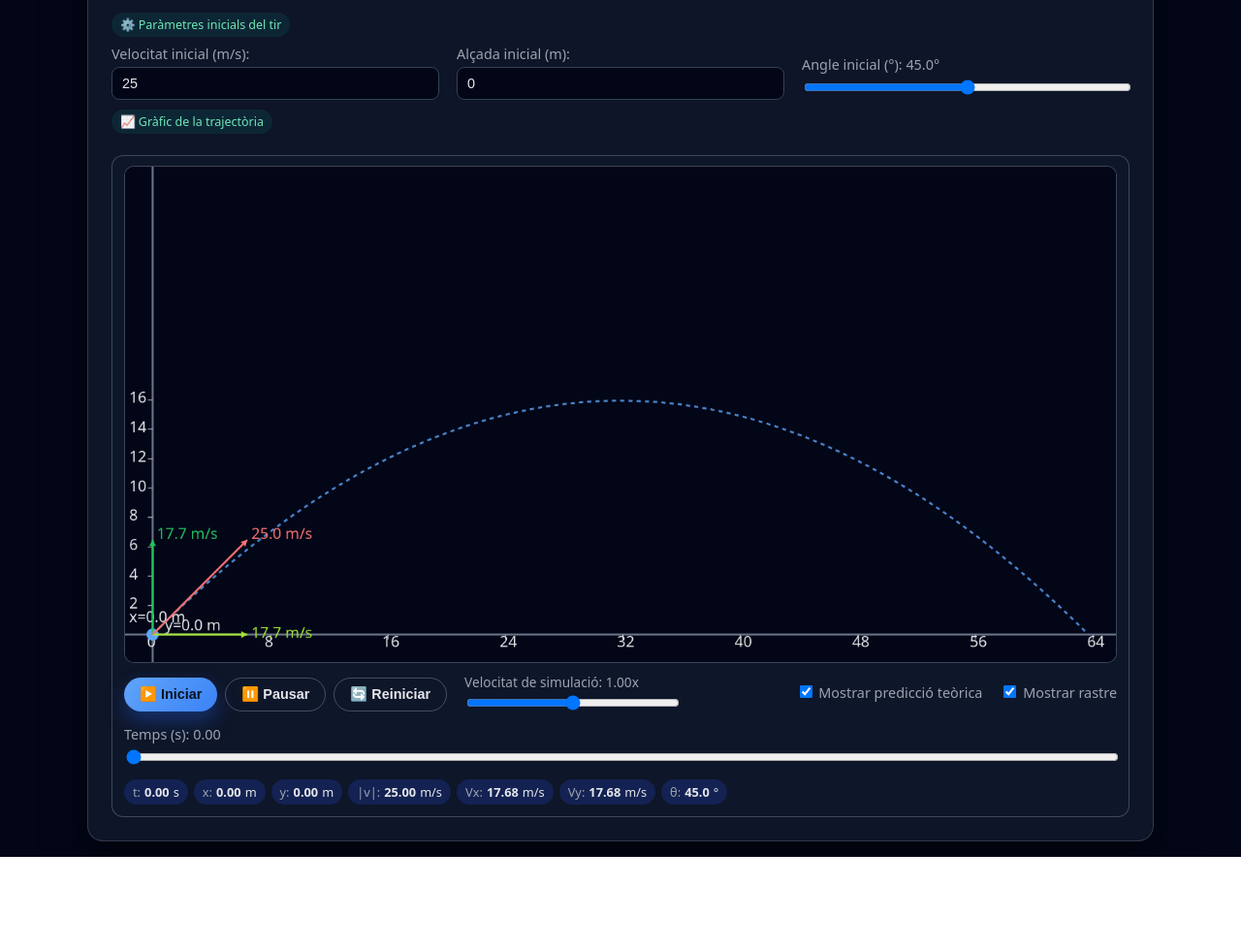
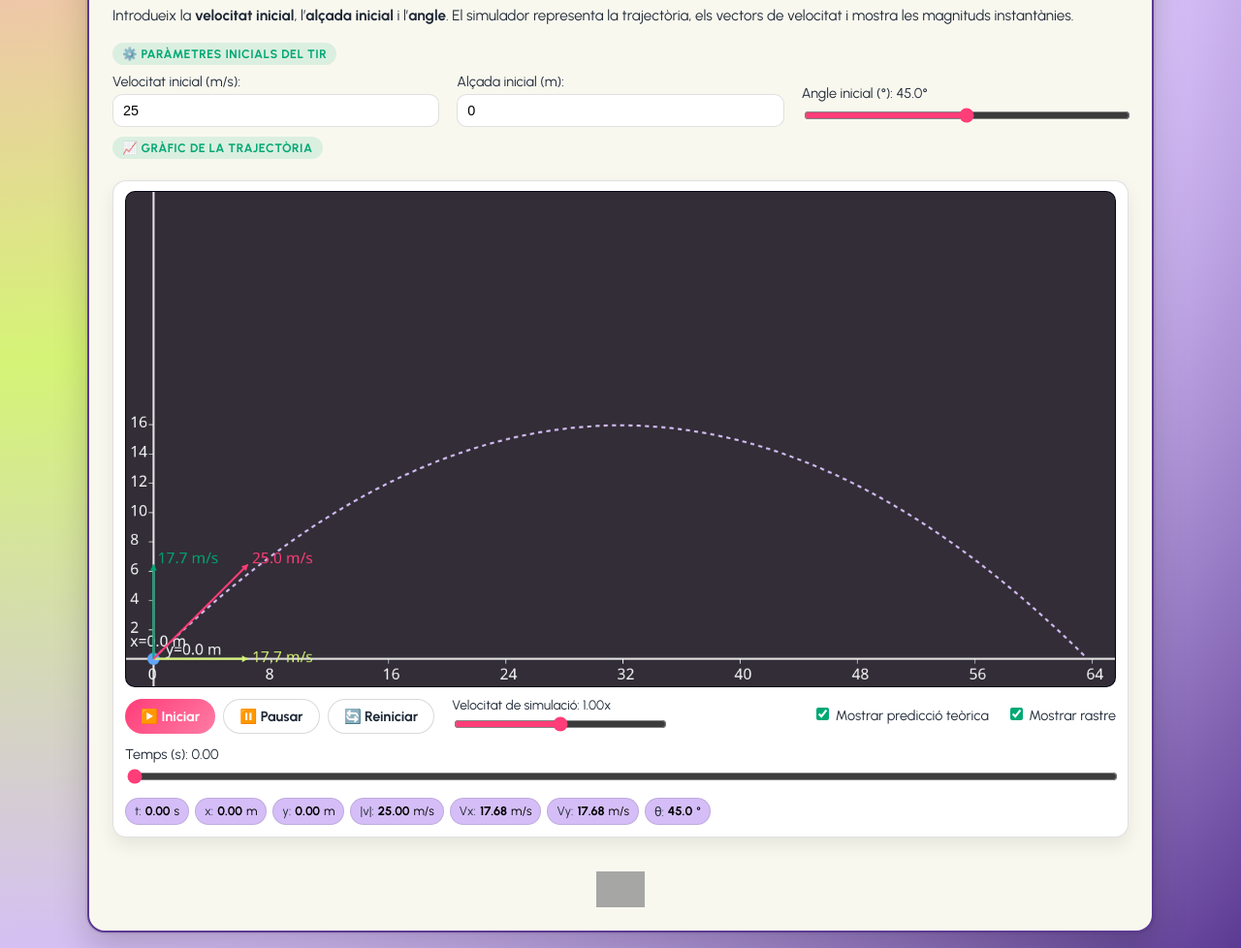
Before and after one commit to larrelacademia/tir.parabolic, a plain HTML site: page index.html in a window 1280 px wide. Shown: the part 245-1223 px from the top of the page at 97% size. Before the commit the page ends 1129 px from the top, so only its background shows below. Drawn offline with Linux system fonts and the light colour scheme; grey boxes are pictures that could not be loaded.

Commit message:
branding

```diff
--- a/index.html
+++ b/index.html
@@ -5,17 +5,26 @@
   <title>Simulador de tir parabòlic</title>
   <!-- 🔹 Important per a que sigui realment responsive al mòbil -->
   <meta name="viewport" content="width=device-width, initial-scale=1.0">
+
+  <!-- Tipografies de marca: Paytone One + Urbanist -->
+  <link rel="preconnect" href="https://fonts.googleapis.com">
+  <link rel="preconnect" href="https://fonts.gstatic.com" crossorigin>
+  <link href="https://fonts.googleapis.com/css2?family=Paytone+One&family=Urbanist:wght@300;400;600;700&display=swap" rel="stylesheet">
+
   <style>
     :root {
-      --bg: #0b1226;
-      --panel: #0e1530;
-      --accent: #60a5fa;
-      --accent2: #34d399;
-      --text: #e5e7eb;
-      --muted: #9ca3af;
-      --danger: #f97373;
-      --border: #334155;
+      /* Paleta inspirada en el manual de marca */
+      --lima: #d5f476;        /* Verd lima - fons general */
+      --blanc: #f9f8ef;     /* Blanc cru - targetes */
+      --fucsia: #ff3d78;    /* Fúcsia - accent principal */
+      --jade: #00a874;   /* Verd jade - accent secundari */
+      --text: #000000;      /* Text principal en negre */
+      --text2:  #1f2937;     /* Text suau gris fosc */
+      --danger: #ff3d78;    /* Fúcsia també per errors/avisos */
+      --border: #5c3a93;    /* Morat per a contorns */
+      --lila: #d5bef7;     /*lila claret*/
     }
+
     * { box-sizing: border-box; }
 
     body {
@@ -24,33 +33,37 @@
       display: flex;
       align-items: center;
       justify-content: center;
-      background: radial-gradient(circle at top, #111827 0, #020617 40%);
-      font-family: system-ui, -apple-system, "Segoe UI", Roboto, sans-serif;
+      background:
+        radial-gradient(circle at top left, #ffaac9 0, #d5f476 35%, #d5bef7 70%, #5c3a93 100%);
+      font-family: "Urbanist", system-ui, -apple-system, "Segoe UI", Roboto, sans-serif;
       color: var(--text);
       padding: 16px;
     }
 
     .card {
-      background: rgba(15, 23, 42, 0.95);
-      border-radius: 16px;
+      background: var(--blanc);
+      border-radius: 18px;
       padding: 20px 24px 24px;
       max-width: 1100px;
       width: 100%;
-      box-shadow: 0 20px 45px rgba(0,0,0,0.5);
-      border: 1px solid rgba(148, 163, 184, 0.25);
+      box-shadow:
+        0 18px 35px rgba(0, 0, 0, 0.18),
+        0 0 0 2px rgba(0, 0, 0, 0.05);
+      border: 2px solid var(--border);
     }
 
+    /* 🔹 Logo capçalera */
     .logo-wrap {
       display: flex;
       justify-content: center;
-      margin-bottom: 12px;
+      margin-bottom: 20px;
     }
     .logo-wrap img {
-      max-width: 180px;
+      max-width: 200px;
       width: 100%;
       height: auto;
       display: block;
-      opacity: 0.95;
+      opacity: 0.9;
       transition: opacity 0.15s ease-out, transform 0.15s ease-out;
     }
     .logo-wrap img:hover {
@@ -58,29 +71,53 @@
       transform: translateY(-1px);
     }
 
+    /* 🔹 Logo final/imagotip */
+    .logo-footer {
+      margin-top: 35px;
+      display: flex;
+      justify-content: center;
+    }
+    .logo-footer img {
+      max-width: 50px;
+      width: 100%;
+      height: auto;
+      display: block;
+      opacity: 0.9;
+      transition: opacity 0.15s ease-out, transform 0.15s ease-out;
+    }
+    .logo-footer img:hover {
+      opacity: 1;
+      transform: translateY(-1px);
+    }
+
     h1 {
       margin: 0 0 8px;
-      font-size: 1.4rem;
+      font-size: 1.5rem;
       display: flex;
       align-items: center;
       gap: 8px;
+      font-family: "Paytone One", system-ui, sans-serif;
+      letter-spacing: 0.02em;
     }
     h1 span {
       display: inline-flex;
       align-items: center;
       justify-content: center;
-      width: 26px;
-      height: 26px;
+      width: 28px;
+      height: 28px;
       border-radius: 999px;
-      background: radial-gradient(circle at 30% 30%, var(--accent2), var(--accent));
+      background: var(--jade);
       font-weight: 700;
-      font-size: 0.9rem;
-      color: #0b1120;
+      font-size: 1rem;
+      color: #ffffff;
+      box-shadow: 0 0 0 2px #ffffff;
     }
+
     .subtitle {
       margin: 0 0 16px;
-      font-size: 0.9rem;
-      color: var(--muted);
+      font-size: 0.95rem;
+      color: var(--text2);
+      line-height: 1.5;
     }
 
     .pill {
@@ -88,11 +125,14 @@
       align-items: center;
       gap: 6px;
       font-size: 0.78rem;
-      padding: 4px 9px;
+      padding: 4px 10px;
       border-radius: 999px;
-      background: rgba(15, 118, 110, 0.18);
-      color: #6ee7b7;
+      background: #00a8741f; /* verd jade molt suau */
+      color: var(--jade);
       margin-bottom: 8px;
+      font-weight: 600;
+      text-transform: uppercase;
+      letter-spacing: 0.04em;
     }
 
     .controls-grid {
@@ -107,35 +147,43 @@
       display: block;
       font-size: 0.9rem;
       margin-bottom: 4px;
-      color: var(--muted);
+      color: var(--text2);
+      font-weight: 500;
     }
+
     input[type="number"] {
       width: 100%;
       padding: 8px 10px;
-      border-radius: 8px;
-      border: 1px solid var(--border);
-      background: #020617;
-      color: #e5e7eb;
+      border-radius: 10px;
+      border: 1.5px solid rgba(0, 0, 0, 0.12);
+      background: #ffffff;
+      color: var(--text);
       font-size: 0.9rem;
       outline: none;
-      transition: border 0.15s, box-shadow 0.15s, background 0.15s;
+      transition: border 0.15s, box-shadow 0.15s, background 0.15s, transform 0.08s;
     }
     input[type="number"]:focus {
-      border-color: var(--accent);
-      box-shadow: 0 0 0 1px rgba(96,165,250,0.6);
-      background: #020617;
+      border-color: var(--fucsia);
+      box-shadow: 0 0 0 2px rgba(255, 61, 120, 0.25);
+      background: #ffffff;
+      transform: translateY(-1px);
     }
+
     input[type="range"] {
       width: 100%;
+      accent-color: var(--fucsia);
     }
 
     .checkbox-inline {
       font-size: 0.85rem;
-      color: var(--muted);
+      color: var(--text2);
       display: flex;
       flex-wrap: wrap;
       gap: 12px 18px;
       align-items: center;
+    }
+    .checkbox-inline input[type="checkbox"] {
+      accent-color: var(--jade);
     }
 
     button {
@@ -143,29 +191,38 @@
       border: none;
       padding: 8px 16px;
       font-size: 0.9rem;
-      font-weight: 600;
+      font-weight: 700;
       cursor: pointer;
       display: inline-flex;
       align-items: center;
       gap: 6px;
-      transition: transform 0.08s ease-out, box-shadow 0.12s ease-out, background 0.15s, border 0.15s;
+      transition:
+        transform 0.08s ease-out,
+        box-shadow 0.12s ease-out,
+        background 0.15s,
+        border 0.15s;
+      font-family: "Urbanist", system-ui, sans-serif;
     }
+
     .btn-primary {
-      background: linear-gradient(135deg, var(--accent), #3b82f6);
-      color: #0b1120;
-      box-shadow: 0 10px 20px rgba(37, 99, 235, 0.35);
+      background: linear-gradient(135deg, var(--fucsia), #ff7ca5);
+      color: #ffffff;
+      box-shadow: none;
     }
     .btn-primary:hover {
       transform: translateY(-1px);
-      box-shadow: 0 14px 26px rgba(37, 99, 235, 0.45);
+      box-shadow: 0 14px 22px rgba(255, 61, 120, 0.46);
     }
+
     .btn-ghost {
-      background: transparent;
-      color: var(--text);
-      border: 1px solid rgba(148, 163, 184, 0.4);
+      background: #ffffff;
+      color: var(--text2);
+      border: 1.5px solid rgba(0, 0, 0, 0.15);
     }
     .btn-ghost:hover {
-      background: rgba(15,23,42,0.9);
+      background: #ffaac91f;
+      border-color: var(--fucsia);
+      color: var(--fucsia);
       transform: translateY(-1px);
     }
 
@@ -201,18 +258,20 @@
     }
 
     .graph-card {
-      border-radius: 12px;
+      border-radius: 14px;
       padding: 10px 12px 12px;
       margin-top: 14px;
-      background: rgba(15,23,42,0.9);
-      border: 1px solid rgba(148, 163, 184, 0.35);
+      background: #ffffff;
+      border: 1.5px solid rgba(0, 0, 0, 0.12);
+      box-shadow: 0 8px 18px rgba(0, 0, 0, 0.08);
     }
+
     #stage {
       width: 100%;
       height: auto;
       max-height: 650px;
       border-radius: 10px;
-      border: 1px solid rgba(148,163,184,0.4);
+      border: 1px solid rgba(0, 0, 0, 0.15);
       background: #020617;
       display: block;
     }
@@ -230,6 +289,7 @@
       gap: 6px;
       margin-top: 10px;
     }
+
     .readout-pill {
       display: inline-flex;
       align-items: center;
@@ -237,15 +297,16 @@
       font-size: 0.8rem;
       padding: 4px 9px;
       border-radius: 999px;
-      background: rgba(30, 64, 175, 0.3);
-      color: #e5e7eb;
+      background: #d5bef7;
+      color: #000000;
+      border: 1px solid rgba(0, 0, 0, 0.1);
     }
     .readout-pill span.label {
-      color: var(--muted);
+      color: var(--text2);
     }
     .readout-pill span.value {
-      font-weight: 600;
-      color: #e5e7eb;
+      font-weight: 700;
+      color: #000000;
     }
 
     /* 🔹 Ajustos responsive per a mòbil / tablet */
@@ -256,14 +317,14 @@
       }
       .card {
         padding: 16px 14px 18px;
-        border-radius: 12px;
+        border-radius: 14px;
       }
       h1 {
-        font-size: 1.15rem;
+        font-size: 1.25rem;
         flex-wrap: wrap;
       }
       .subtitle {
-        font-size: 0.85rem;
+        font-size: 0.9rem;
       }
       .controls-grid {
         grid-template-columns: 1fr;
@@ -301,7 +362,7 @@
   <div class="card">
     <div class="logo-wrap">
       <a href="https://www.larrelacademia.cat/" target="_blank" rel="noopener noreferrer">
-        <img src="https://i.ibb.co/Q7YJTwgn/PRINCIPAL-BEIGE.png" alt="L'Arrel Acadèmia - Logo" />
+        <img src="https://i.ibb.co/TDpf3BHr/PRINCIPAL-FUCSIA.png" alt="L'Arrel Acadèmia - Logo principal fúcsia" />
       </a>
     </div>
 
@@ -315,7 +376,7 @@
     </p>
 
     <div class="pill">
-      ⚙️ Paràmetres inicials del tir
+      <strong>⚙️ Paràmetres inicials del tir</strong>
     </div>
     <div class="controls-grid">
       <div>
@@ -335,7 +396,7 @@
     </div>
 
     <div class="pill">
-      📈 Gràfic de la trajectòria
+      <strong>📈 Gràfic de la trajectòria</strong>
     </div>
     <div class="graph-card">
       <canvas id="stage" width="1440" height="720"></canvas>
@@ -374,7 +435,13 @@
         <div class="readout-pill"><span class="label">θ:</span> <span class="value" id="theta">0.00</span> °</div>
       </div>
     </div>
-  </div>
+
+    <!-- 🔹 Logo final (imagotip) -->
+    <div class="logo-footer">
+  <a href="https://www.larrelacademia.cat/" target="_blank" rel="noopener noreferrer">
+    <img src="https://i.ibb.co/PvJdJ31H/IMAGOTIP-FUCSIA.png" alt="L'Arrel Acadèmia - Imagotip fúcsia" />
+  </a>
+</div>
 
   <script>
     (()=> {
@@ -504,18 +571,18 @@
       }
 
       function drawAxes(maxX,maxY){
-        ctx.strokeStyle='rgba(148,163,184,0.7)';
+        ctx.strokeStyle='rgba(245, 245, 245, 0.9)';
         ctx.lineWidth = 3;
         ctx.beginPath(); ctx.moveTo(0, hgt - margin); ctx.lineTo(wid, hgt - margin); ctx.stroke();
         ctx.beginPath(); ctx.moveTo(margin, 0); ctx.lineTo(margin, hgt); ctx.stroke();
         ctx.font = '22px system-ui, sans-serif';
-        ctx.fillStyle = '#e5e7eb';
+        ctx.fillStyle = '#f9fafb';
         const stepX = Math.max(1, Math.ceil(maxX/10)),
               stepY = Math.max(1, Math.ceil(maxY/10));
         for(let x = 0; x <= maxX; x += stepX){
           const p = m2c(x, 0);
           ctx.fillRect(p.cx, hgt - margin, 1, 7);
-          ctx.fillText(x.toFixed(0), p.cx - 8, hgt - margin + 18);
+          ctx.fillText(x.toFixed(0), p.cx - 8, hgt - margin + 30);
         }
         for(let y = stepY; y <= maxY; y += stepY){
           const p = m2c(0, y);
@@ -527,7 +594,7 @@
       function drawPrediction(pms,T){
         ctx.save();
         ctx.setLineDash([6,6]);
-        ctx.strokeStyle='rgba(96,165,250,0.8)';
+        ctx.strokeStyle='#d5bef7';
         ctx.lineWidth=3;
         ctx.beginPath();
         const steps = 200;
@@ -553,7 +620,7 @@
           if(P.y > maxY) maxY = P.y;
         }
 
-        ctx.fillStyle = '#020617';
+        ctx.fillStyle = '#322d36';
         ctx.fillRect(0,0,wid,hgt);
 
         drawAxes(maxX*1.1, Math.max(maxY*1.1,1));
@@ -582,7 +649,7 @@
         ctx.beginPath(); ctx.moveTo(pt.cx, pt.cy); ctx.lineTo(margin, pt.cy); ctx.stroke();
         ctx.setLineDash([]);
 
-        ctx.fillStyle = '#e5e7eb';
+        ctx.fillStyle = '#f9fafb';
         ctx.font = '22px system-ui, sans-serif';
         ctx.fillText(`x=${P.x.toFixed(1)} m`, pt.cx - 34, hgt - margin - 18);
         ctx.fillText(`y=${Math.max(0,P.y).toFixed(1)} m`, margin + 18, pt.cy - 6);
@@ -624,14 +691,14 @@
         const vyEnd = { x: pt.cx,             y: pt.cy - P.vy * f };
         const vEnd  = { x: pt.cx + P.vx * f,  y: pt.cy - P.vy * f };
 
-        drawArrow(pt.cx, pt.cy, vxEnd.x, vxEnd.y, '#a3e635');
-        drawArrow(pt.cx, pt.cy, vyEnd.x, vyEnd.y, '#22c55e');
-        drawArrow(pt.cx, pt.cy, vEnd.x,  vEnd.y,  '#f97373');
+        drawArrow(pt.cx, pt.cy, vxEnd.x, vxEnd.y, '#d5f476');
+        drawArrow(pt.cx, pt.cy, vyEnd.x, vyEnd.y, '#00a874');
+        drawArrow(pt.cx, pt.cy, vEnd.x,  vEnd.y,  '#ff3d78');
 
         ctx.font = '22px system-ui, sans-serif';
-        ctx.fillStyle = '#a3e635'; ctx.fillText(`${P.vx.toFixed(1)} m/s`, vxEnd.x + 6, vxEnd.y + 5);
-        ctx.fillStyle = '#22c55e'; ctx.fillText(`${P.vy.toFixed(1)} m/s`, vyEnd.x + 6, vyEnd.y - 2);
-        ctx.fillStyle = '#f97373'; ctx.fillText(`${P.speed.toFixed(1)} m/s`, vEnd.x + 6, vEnd.y - 2);
+        ctx.fillStyle = '#d5f476'; ctx.fillText(`${P.vx.toFixed(1)} m/s`, vxEnd.x + 6, vxEnd.y + 5);
+        ctx.fillStyle = '#00a874'; ctx.fillText(`${P.vy.toFixed(1)} m/s`, vyEnd.x + 6, vyEnd.y - 2);
+        ctx.fillStyle = '#ff3d78'; ctx.fillText(`${P.speed.toFixed(1)} m/s`, vEnd.x + 6, vEnd.y - 2);
 
         tR.textContent = t.toFixed(2);
         xR.textContent = P.x.toFixed(2);
```
